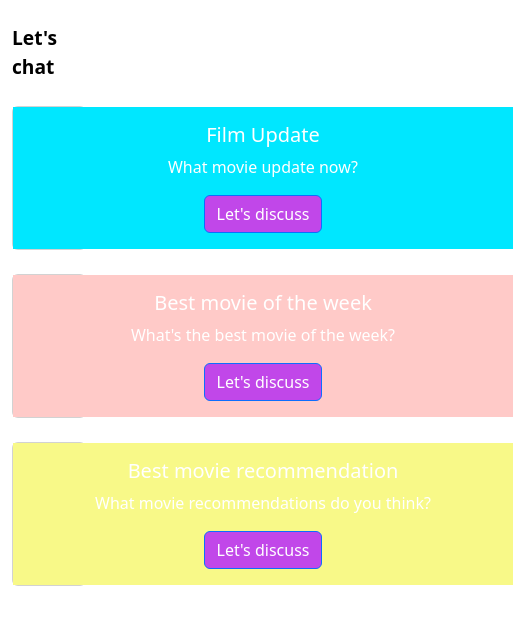
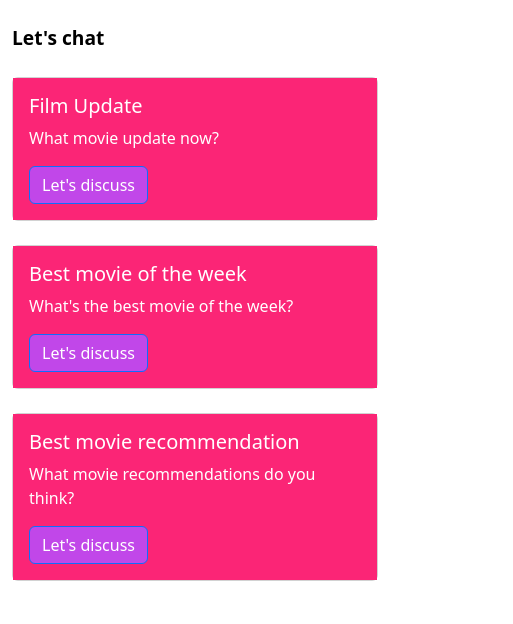
Before and after one commit to Ginasonia98/Miniprojectchikomovie, a React (Create React App) app: page /discussion in a window 390 px wide. Shown: the top 624 px of the page, 513 px wide, since content can reach past the window. Built offline with nearby package versions, Linux system fonts and the light colour scheme; no server answers.

Commit message:
change discussion page be responsive

```diff
--- a/src/App.css
+++ b/src/App.css
@@ -177,7 +177,17 @@
   .Movie-search {
     width: 80%;
   }
+
+  .container {
+    width: auto;
+  }
+
   .carousel {
     height: 30vh;
   }
 }
+
+.container1 {
+  background-color: #FB2576;
+  align-items: center;
+}
--- a/src/pages/Discussion.jsx
+++ b/src/pages/Discussion.jsx
@@ -5,18 +5,12 @@ const Discussion = () => {
   return (
     <div className="container">
       <div className="row">
-        <div className="col-3">
+        <div className="col-sm-12 col-md-6 col-lg-3 mb-4">
           <br />
           <div className="Text">Let's chat</div>
           <br />
           <Card>
-            <Card.Body
-              style={{
-                backgroundColor: "#00E7FF",
-                width: "500px",
-                textAlign: "center",
-              }}
-            >
+            <Card.Body className="container1">
               <Card.Title style={{ color: "white" }}>Film Update</Card.Title>
               <Card.Text style={{ color: "white" }}>
                 What movie update now?
@@ -28,13 +22,7 @@ const Discussion = () => {
           </Card>
           <br />
           <Card>
-            <Card.Body
-              style={{
-                backgroundColor: "#FFCAC8",
-                width: "500px",
-                textAlign: "center",
-              }}
-            >
+            <Card.Body className="container1">
               <Card.Title style={{ color: "white" }}>
                 Best movie of the week
               </Card.Title>
@@ -48,13 +36,7 @@ const Discussion = () => {
           </Card>
           <br />
           <Card>
-            <Card.Body
-              style={{
-                backgroundColor: "#F8F988",
-                width: "500px",
-                textAlign: "center",
-              }}
-            >
+            <Card.Body className="container1">
               <Card.Title style={{ color: "white" }}>
                 Best movie recommendation{" "}
               </Card.Title>
```
